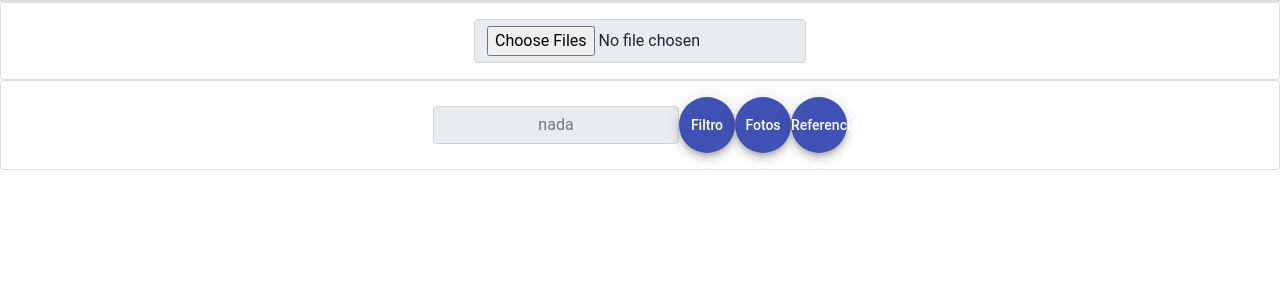
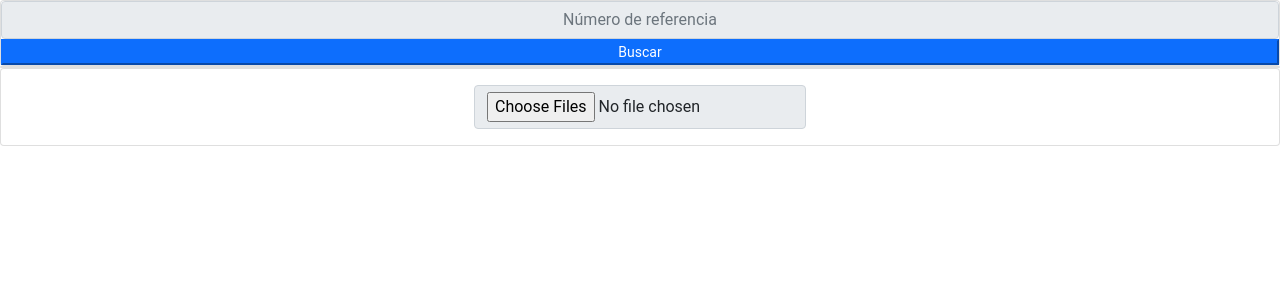
Before and after one commit to PalaciosNorbertoLuis/SubirFotosSinCUIM, an Angular app: page / in a window 1280 px wide. Shown: the top 300 px of the page. Built offline with nearby package versions, Linux system fonts and the light colour scheme.

Commit message:
modificaciones 9/10/21

```diff
--- a/src/app/app.module.ts
+++ b/src/app/app.module.ts
@@ -13,13 +13,15 @@ import {MatIconModule} from '@angular/material/icon';
 import { NgbModule,NgbAlertModule } from '@ng-bootstrap/ng-bootstrap';
 import { HttpClientModule } from '@angular/common/http';
 import { ConsultsService } from './services/consults.service';
+import { DataArmComponent } from './data-arm/data-arm.component';
 
 @NgModule({
   declarations: [
     AppComponent,
     UploadPhotoComponent,
     LoginComponent,
-    PageNotFoundComponent
+    PageNotFoundComponent,
+    DataArmComponent
 
   ],
   imports: [
--- /dev/null
+++ b/src/app/data-arm/data-arm.component.html
@@ -0,0 +1,27 @@
+  <!-- Lista de detalles (inicio) --->
+  <!-- <div class="card text-center">
+    <div *ngFor="let item of filter; let i = index">
+      <p>{{ filter[i].idTmpArma }}</p>
+    </div>
+  </div> -->
+  <!-- Lista de detalles (Fin) -->
+  <div class="card text-center">
+
+  <input
+    type="text"
+    name="referencia"
+    [(ngModel)] = 'referencia'
+    class="input-group-text text-center form-control"
+    placeholder="Número de referencia"
+  />
+
+  <button
+    class="btn-btn btn-primary"
+    color="primary"
+    aria-label="Example icon button with a delete icon"
+
+    (click)="SerchReference(referencia)"
+  >
+    Buscar
+  </button>
+</div>
--- /dev/null
+++ b/src/app/data-arm/data-arm.component.ts
@@ -0,0 +1,71 @@
+import { Component, OnInit } from '@angular/core';
+import { forEachChild } from 'typescript';
+import { Filter } from '../models/Filter';
+import { ConsultsService } from '../services/consults.service';
+
+
+@Component({
+  selector: 'app-data-arm',
+  templateUrl: './data-arm.component.html',
+  styleUrls: ['./data-arm.component.css']
+})
+export class DataArmComponent implements OnInit {
+
+  consult:any;
+  referencia:number;
+  constructor(private consultService: ConsultsService) { }
+
+  ngOnInit(): void {
+  }
+
+  SerchReference (reference:number){
+    this.consultService.getReference(reference).subscribe(
+      res => {
+        this.consult = res;
+        if (this.consult.idDescripcionArma != null){
+          this.Consult(this.consult.idDescripcionArma)
+        }
+        console.log(res);
+      },
+      err => console.log(err)
+    );
+  }
+
+
+
+  Consult(idArma:number){
+    this.consultService.getConsult(idArma).subscribe(
+      res => {
+        console.log(res);
+      },
+      err => console.log(err)
+    );
+  }
+
+  Filter(reference: number){
+    this.consultService.getFilter(reference).subscribe(
+      res => {
+        //console.log(typeof res);
+        //this.filter = res;
+        //for  (var _i = 0 ; _i < this.filter.length; _i++){}
+            },
+      err => console.log(err)
+    );
+
+  }
+  Reference(reference: number){
+    this.consultService.getReference(reference).subscribe(
+      res => console.log(res)
+    );
+
+  }
+
+  Folder(reference: number){
+    this.consultService.getDirectoryArm(reference).subscribe(
+      res => console.log(res)
+    );
+
+  }
+
+
+}
--- /dev/null
+++ b/src/app/models/Filter.ts
@@ -0,0 +1,7 @@
+export interface Filter {
+    idTmpArma : number;
+    fechaFiltro : Date;
+    filtro : string;
+    idOperadorFiltro: number;
+    tipoOperadorFiltro : string;
+}
--- a/src/app/upload-photo/upload-photo.component.html
+++ b/src/app/upload-photo/upload-photo.component.html
@@ -1,3 +1,5 @@
+<app-data-arm></app-data-arm>
+
 <div class="card text-center">
   <div class="card-gropu">
     <div class="card-header" *ngIf="index2 != 0">
@@ -68,34 +70,4 @@
 
 <!-- Test -->
 
-<div class="card text-center">
-  <div class="card-body text-center">
-    <input type="text" class="input-group-text" placeholder="nada" />
-    <button
-      mat-fab
-      color="primary"
-      aria-label="Example icon button with a delete icon"
-      (click)="Filter(10036059)"
-    >
-      Filtro
-    </button>
-
-    <button
-      mat-fab
-      color="primary"
-      aria-label="Example icon button with a delete icon"
-      (click)="Folder(10036059)"
-    >
-      Fotos
-    </button>
-    <button
-      mat-fab
-      color="primary"
-      aria-label="Example icon button with a delete icon"
-      (click)="Reference(10036059)"
-    >
-      Referencia
-    </button>
-  </div>
-</div>
 <!-- Test -->
--- a/src/app/upload-photo/upload-photo.component.ts
+++ b/src/app/upload-photo/upload-photo.component.ts
@@ -10,6 +10,7 @@ import { ConsultsService } from '../services/consults.service';
   styleUrls: ['./upload-photo.component.css'],
   providers: [NgbModalConfig, NgbModal]
 })
+
 export class UploadPhotoComponent {
   urls =  Array<string>();
   files = [];
@@ -29,28 +30,6 @@ export class UploadPhotoComponent {
   open(content:any) {
     this.modalService.open(content);
   }
-
-  Reference(reference: number){
-    this.consultService.getReference(reference).subscribe(
-      res => console.log(res)
-    );
-
-  }
-
-  Filter(reference: number){
-    this.consultService.getFilter(reference).subscribe(
-      res => console.log(res)
-    );
-
-  }
-
-  Folder(reference: number){
-    this.consultService.getDirectoryArm(reference).subscribe(
-      res => console.log(res)
-    );
-
-  }
-
 
   detectFiles(event:any) {
   // console.log(this.urls);
--- a/tsconfig.json
+++ b/tsconfig.json
@@ -8,6 +8,7 @@
     "forceConsistentCasingInFileNames": true,
     "strict": true,
     "noImplicitReturns": true,
+//    "noImplicitAny": false,
     "noFallthroughCasesInSwitch": true,
     "sourceMap": true,
     "declaration": false,
```
Also changed, not shown: src/app/data-arm/data-arm.component.css (added).
